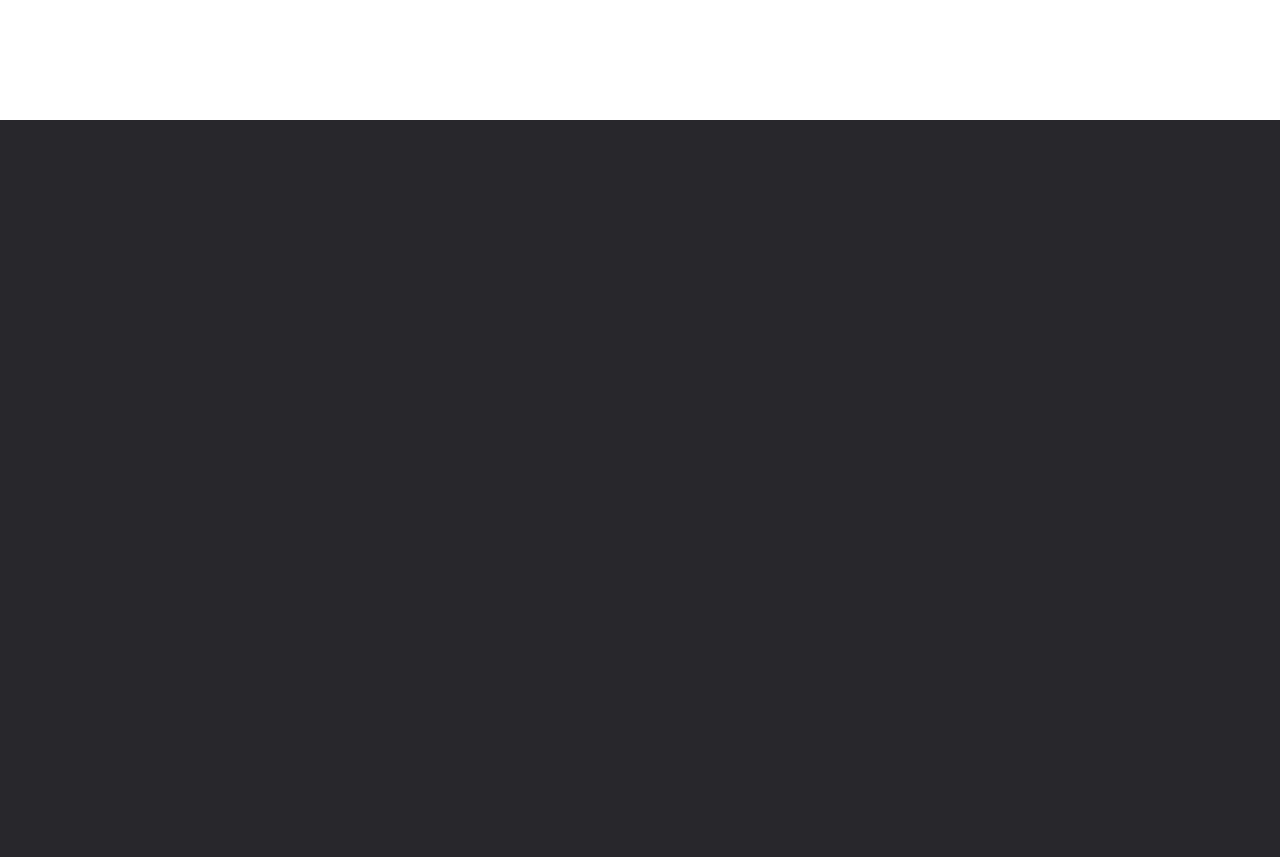
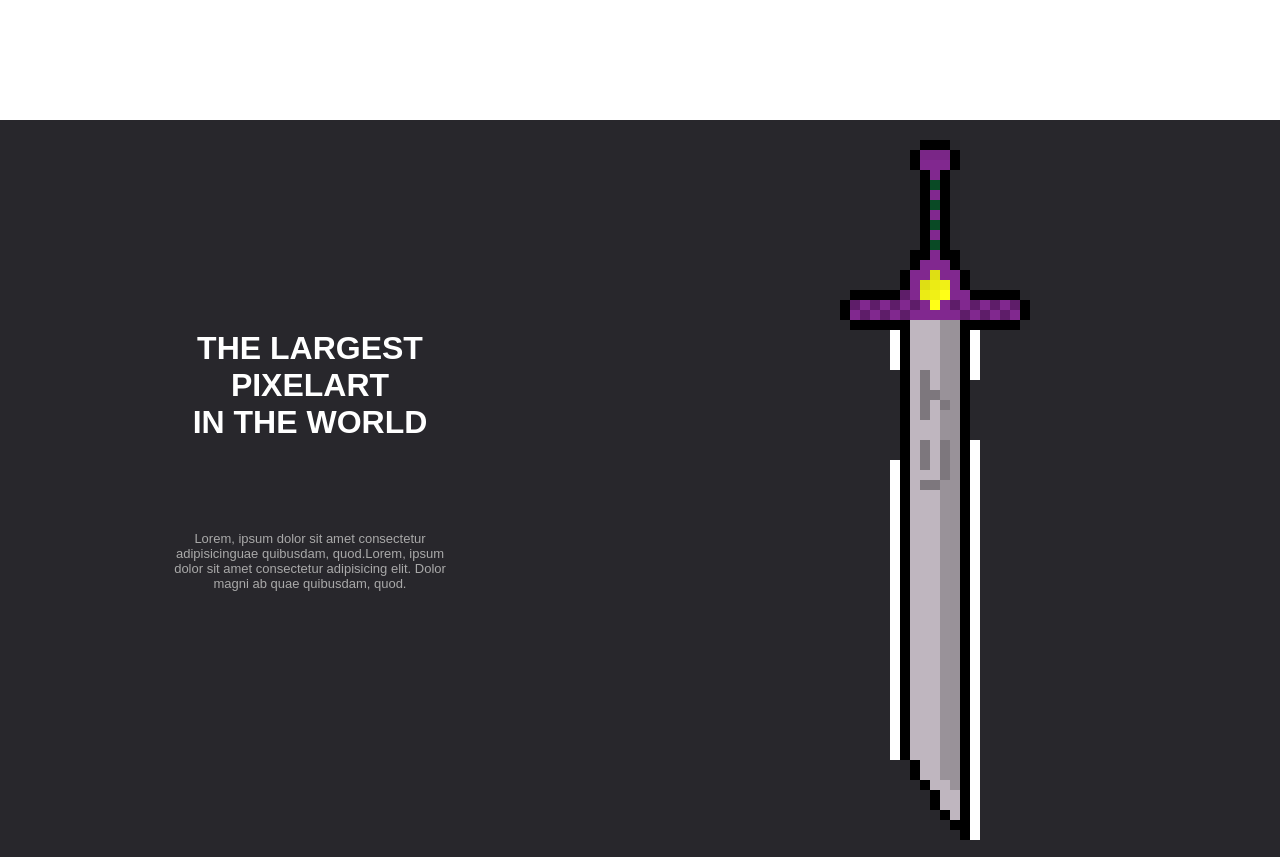
Before and after one commit to Ahmdelgzwy/vscode, a plain HTML site: page index.html in a window 1280 px wide. Shown: the part 680-1537 px from the top of the page. Drawn offline with Linux system fonts and the light colour scheme.

Commit message:
added section(s)

```diff
--- a/css/styles.css
+++ b/css/styles.css
@@ -156,9 +156,98 @@
 /*************************************************************************/
 
 .features {
+    display: flex;
     width: 100vw;
     /* height: 100vh; */
     background-color: rgba(40, 39, 44, 1);
     height: calc(100vh - 60px);
 
 }
+
+.featurescontainer {
+    width: 100vw;
+    height: 90vh;
+    display: flex;
+    flex-direction: row-reverse;
+}
+
+.sword {
+    flex: 1;
+    justify-content: center;
+    background-image: url(/css/r1.png);
+    background-size: contain;
+    background-repeat: no-repeat;
+}
+
+.spc1 {
+    flex: .1;
+}
+
+.fcont {
+    padding: 10px;
+    display: flex;
+    flex: 1;
+    /* background-color: aquamarine; */
+    align-items: center;
+    text-align: center;
+    justify-content: center;
+}
+.fchp {
+    width: 300px;
+    height: 300px;
+}
+
+
+.fchp h2 {
+    font-size: xx-large;
+    font-weight: bold;
+    color: white;
+    padding-bottom: 60px;
+}
+
+.fchp p {
+    color: darkgrey;
+    margin-top: 30px;
+    font-size: small;
+}
+
+/**********************************************************/
+
+.download {
+    /* background-color: cadetblue; */
+    display: flex;
+    flex-direction: column;
+    justify-content: center;
+    align-items: center;
+    width: 100vw;
+    height: 40vh;
+    /* padding-left: 20px;
+    padding-right: 20px;
+    padding-top: 20px;
+    padding-bottom: 20px; */
+}
+
+/* .dccontainer {
+    display: flex;
+    padding-left: 20px;
+    padding-right: 20px;
+} */
+
+.windows {
+    height: 100vh;
+    flex: 1;
+    background-color: cadetblue;
+}
+
+.linux {
+    flex: 1;
+    background-color: cadetblue;
+
+
+}
+
+.mac {
+    flex: 1;
+    background-color: cadetblue;
+
+}
--- a/index.html
+++ b/index.html
@@ -13,7 +13,7 @@
 <body>
     <header class="header">
         <div class="logocontainer">
-            <H2 class="logo">PIXELhub</H2>
+            <H2 class="logo">PIXEL.hub</H2>
         </div>
         <div class="ulcontainer">
             <ul class="hdrcont">
@@ -37,7 +37,29 @@
         </div>
     </div>
     <div class="features">
+        <div class="featurescontainer">
+            <div class="sword">
+            </div>
+            <div class="spc1"></div>
+            <div class="fcont">
+                <div class="fchp">
+                    <h2>THE LARGEST PIXELART<br>IN THE WORLD</h2>
+                    <P>Lorem, ipsum dolor sit amet consectetur adipisicinguae quibusdam, quod.Lorem, ipsum dolor sit amet consectetur adipisicing elit. Dolor magni ab quae quibusdam, quod.</P>
+                </div>
+            </div>
+        </div>
 
+    </div>
+    <div class="download">
+        <div class="windows">
+
+        </div>
+        <div class="linux">
+
+        </div>
+        <div class="mac">
+
+        </div>
     </div>
 
 
```
Also changed, not shown: css/pngwing.com.png (added), css/r1.png (added).
